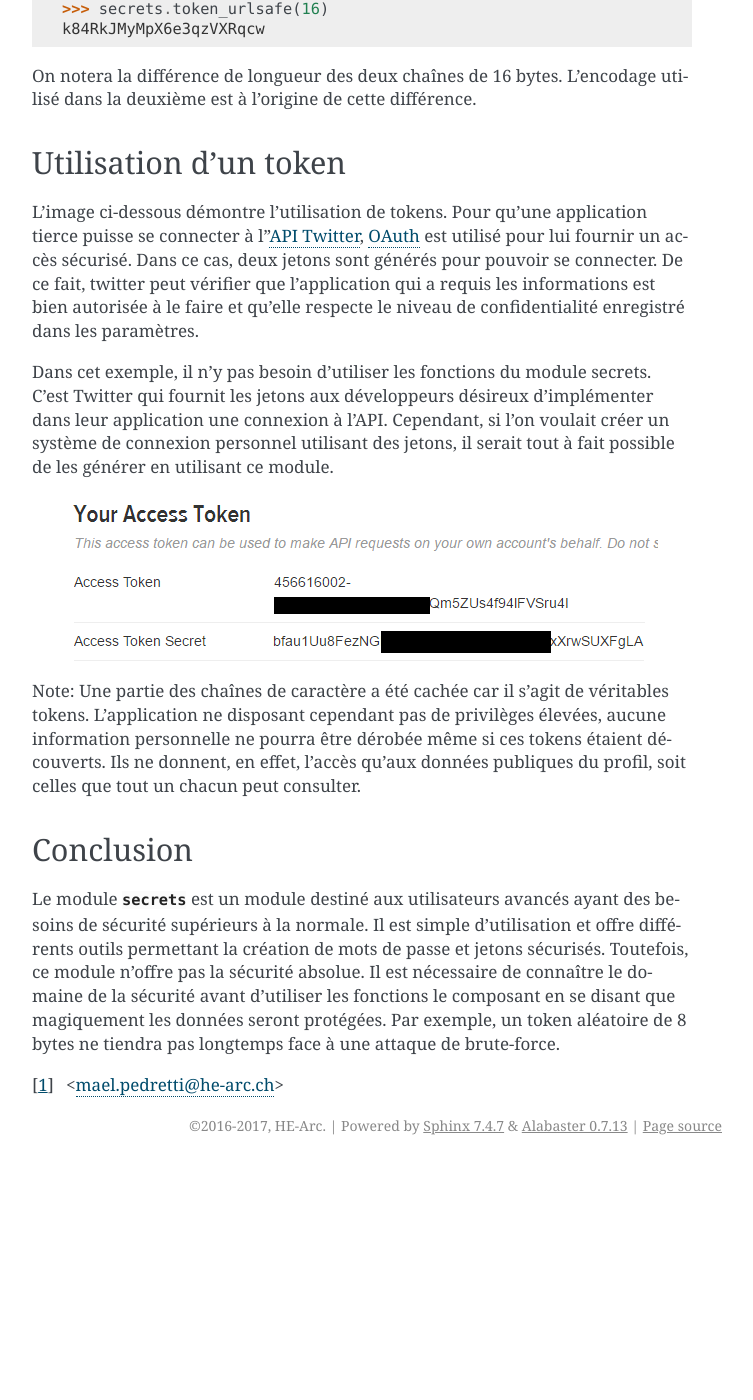
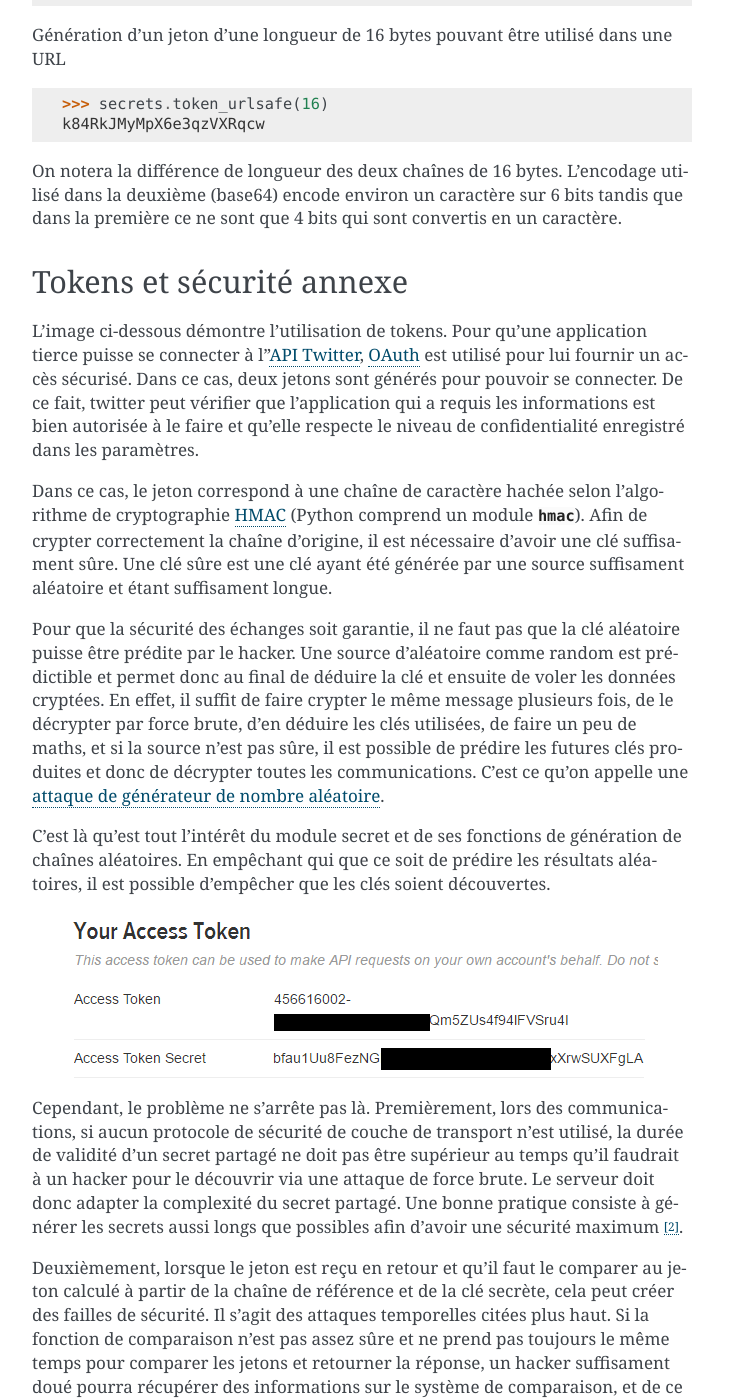
Before and after one commit to HE-Arc/livre-python, a Sphinx documentation site: the page built from source/secrets/index.rst, in a window 1280 px wide and 1400 px high, scrolled down 2574 px. Shown: the whole window, without its empty margins (388-1141 px from the left). Built offline with Sphinx 7.4.7, drawn with Linux system fonts in a browser that asks for light colours; before the commit the page ends 3739 px from its top, so only the background shows below that; some of the changed text lies outside the part shown.

Commit message:
Ajout d'informatons concernant HMAC dans le chapitre concernant l'utilisation des tokens

```diff
--- a/source/secrets/index.rst
+++ b/source/secrets/index.rst
@@ -24,7 +24,7 @@ Ce mode devrait être utilisé de préférence au générateur de nombres pseudo
 
 Nombres aléatoires
 ******************
-Ce module donne accès à la source d'aléatoire la plus sécurisée que votre système d'exploitation fournit.
+Ce module donne accès à la source d'aléatoire la plus sécurisée que votre système d'exploitation fournit. Pour fournir des nombres aléatoirs cryptographiquement sûres, le système ne se base pas sur des calculs mais sur un composant physique (`un générateur de nombres aléatoires matériel`_) réagissant à des phénomènes microscopiques qui créent de faibles signaux de bruit statistiquement aléatoires, comme le bruit thermique ou l'effet photoélectrique.
 
 - Classe :py:class:`secrets.SystemRandom` permet de générer des nombres aléatoires, voir :py:class:`random.SystemRandom` pour plus de détails
 - :py:func:`secrets.choice(séquence) <secrets.choice()>` retourne un élément aléatoire à partir d'une *séquence*
@@ -73,22 +73,29 @@ Génération d'un jeton d'une longueur de 16 bytes pouvant être utilisé dans u
     >>> secrets.token_urlsafe(16)
     k84RkJMyMpX6e3qzVXRqcw
 
-On notera la différence de longueur des deux chaînes de 16 bytes. L'encodage utilisé dans la deuxième est à l'origine de cette différence.
+On notera la différence de longueur des deux chaînes de 16 bytes. L'encodage utilisé dans la deuxième (base64) encode environ un caractère sur 6 bits tandis que dans la première ce ne sont que 4 bits qui sont convertis en un caractère.
 
 
-Utilisation d'un token
-----------------------
+Tokens et sécurité annexe
+-------------------------
 
 L'image ci-dessous démontre l'utilisation de tokens. Pour qu'une application tierce puisse se connecter à l'`API Twitter`_, OAuth_ est utilisé pour lui fournir un accès sécurisé. Dans ce cas, deux jetons sont générés pour pouvoir se connecter. De ce fait, twitter peut vérifier que l'application qui a requis les informations est bien autorisée à le faire et qu'elle respecte le niveau de confidentialité enregistré dans les paramètres.
 
-Dans cet exemple, il n'y pas besoin d'utiliser les fonctions du module secrets. C'est Twitter qui fournit les jetons aux développeurs désireux d'implémenter dans leur application une connexion à l'API. Cependant, si l'on voulait créer un système de connexion personnel utilisant des jetons, il serait tout à fait possible de les générer en utilisant ce module.
+Dans ce cas, le jeton correspond à une chaîne de caractère hachée selon l'algorithme de cryptographie HMAC_ (Python comprend un module :py:mod:`hmac`). Afin de crypter correctement la chaîne d'origine, il est nécessaire d'avoir une clé suffisament sûre. Une clé sûre est une clé ayant été générée par une source suffisament aléatoire et étant suffisament longue.
+
+Pour que la sécurité des échanges soit garantie, il ne faut pas que la clé aléatoire puisse être prédite par le hacker. Une source d'aléatoire comme random est prédictible et permet donc au final de déduire la clé et ensuite de voler les données cryptées. En effet, il suffit de faire crypter le même message plusieurs fois, de le décrypter par force brute, d'en déduire les clés utilisées, de faire un peu de maths, et si la source n'est pas sûre, il est possible de prédire les futures clés produites et donc de décrypter toutes les communications. C'est ce qu'on appelle une `attaque de générateur de nombre aléatoire`_.
+
+C'est là qu'est tout l'intérêt du module secret et de ses fonctions de génération de chaînes aléatoires. En empêchant qui que ce soit de prédire les résultats aléatoires, il est possible d'empêcher que les clés soient découvertes.
 
 .. image:: ./img/exampleTwitterApi.PNG
     :scale: 100%
     :align: center
     :alt: twitter exemple of the use of tokens
 
-Note: Une partie des chaînes de caractère a été cachée car il s'agit de véritables tokens. L'application ne disposant cependant pas de privilèges élevées, aucune information personnelle ne pourra être dérobée même si ces tokens étaient découverts. Ils ne donnent, en effet, l'accès qu'aux données publiques du profil, soit celles que tout un chacun peut consulter.
+
+Cependant, le problème ne s'arrête pas là. Premièrement, lors des communications, si aucun protocole de sécurité de couche de transport n'est utilisé, la durée de validité d'un secret partagé ne doit pas être supérieur au temps qu'il faudrait à un hacker pour le découvrir via une attaque de force brute. Le serveur doit donc adapter la complexité du secret partagé. Une bonne pratique consiste à générer les secrets aussi longs que possibles afin d'avoir une sécurité maximum [#rfc5849]_.
+
+Deuxièmement, lorsque le jeton est reçu en retour et qu'il faut le comparer au jeton calculé à partir de la chaîne de référence et de la clé secrète, cela peut créer des failles de sécurité. Il s'agit des attaques temporelles citées plus haut. Si la fonction de comparaison n'est pas assez sûre et ne prend pas toujours le même temps pour comparer les jetons et retourner la réponse, un hacker suffisament doué pourra récupérer des informations sur le système de comparaison, et de ce fait déduire le jeton correct en le devinant bytes après bytes.
 
 Conclusion
 ----------
@@ -109,3 +117,6 @@ Il est simple d'utilisation et offre différents outils permettant la création
 .. _attaques temporelles: https://fr.wikipedia.org/wiki/Attaque_temporelle
 .. _API Twitter: https://dev.twitter.com/oauth
 .. _OAuth: https://oauth.net
+.. _HMAC: https://tools.ietf.org/html/rfc2104.html
+.. _un générateur de nombres aléatoires matériel: https://fr.wikipedia.org/wiki/Générateur_de_nombres_aléatoires_matériel
+.. _attaque de générateur de nombre aléatoire: https://en.wikipedia.org/wiki/Random_number_generator_attack
```
Also changed, not shown: other parts of source/secrets/index.rst (+1 -0 lines).
